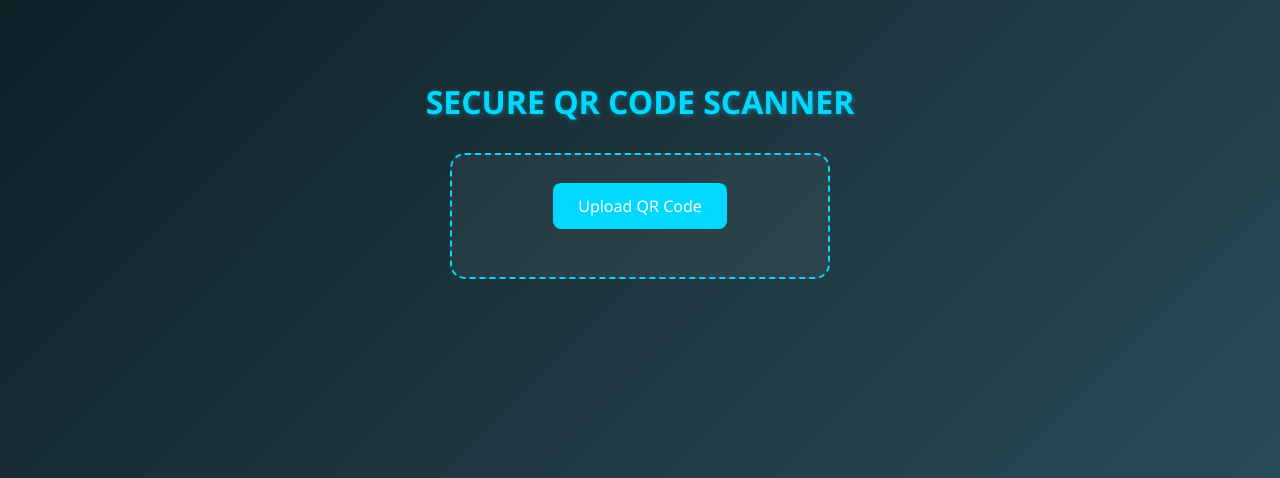
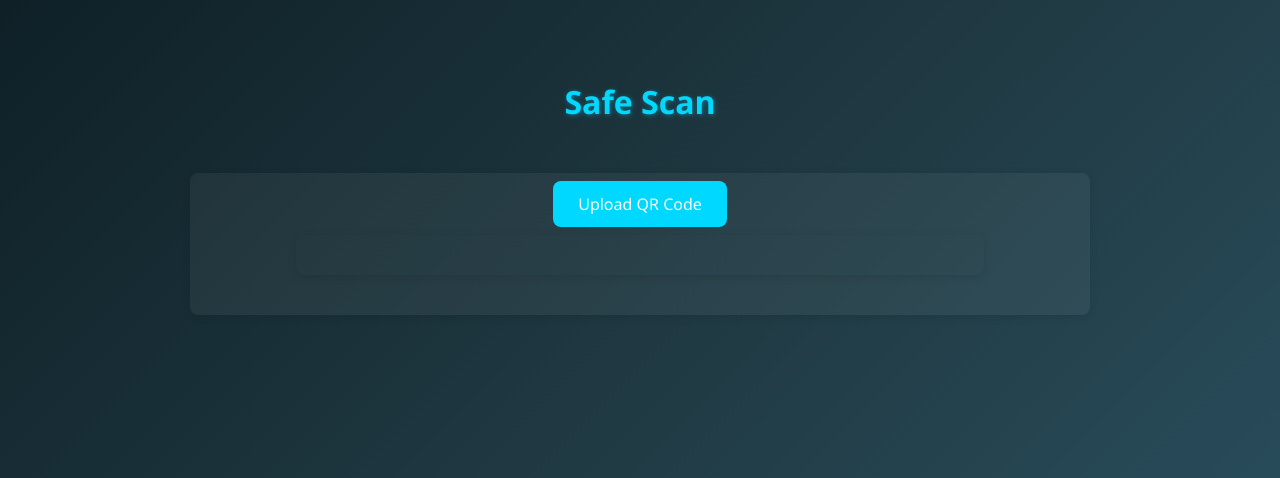
Before and after one commit to fake-botpeter17/SecureQRScanner, a Flask app: page / in a window 1280 px wide. Shown: the top 478 px of the page. Run offline with Flask 3, Linux system fonts and the light colour scheme; some libraries are stand-ins or nearby versions.

Commit message:
Finallllllllllllllll

```diff
--- a/static/script.js
+++ b/static/script.js
@@ -79,6 +79,7 @@ input.addEventListener('change', async () => {
       if (code) {
         const content = code.data;
         results.innerHTML += `<p><strong>QR Content:</strong> ${content}</p>`;
+        results.innerHTML += `<br><a href=${content}>Click Here to Open</a>`;
         if (content.startsWith('http')) {
           const analysis = analyzeURLSafety(content);
           results.innerHTML += `
@@ -87,7 +88,7 @@ input.addEventListener('change', async () => {
             <p><strong>Reason:</strong> ${analysis.reason}</p>`;
         }
         const explanationn = await getAIExplanation(content);
-        results.innerHTML += `<p><strong>AI Explainer:</strong> ${explanationn}</p>`;
+        results.innerHTML += `<br><p><strong>AI Explainer:</strong><br> ${explanationn}</p>`;
         const privacyFlags = checkPrivacyThreats(content);
         if (privacyFlags.length) {
           results.innerHTML += `<p><strong>⚠️ Privacy Alert:</strong> data fields detected: ${privacyFlags.join(', ')}</p>`;
--- a/static/style.css
+++ b/static/style.css
@@ -25,14 +25,26 @@
     z-index: 2;                      /* keep it on top */
   }
 
-  .upload-container {
-    background-color: rgba(255, 255, 255, 0.05);
+  /* .upload-container {
+
     border: 2px dashed #00d8ff;
     padding: 40px;
     border-radius: 15px;
     width: 90%;
     max-width: 380px;
     transition: 0.3s ease;
+  } */
+
+  .upload-container {
+    background-color: rgba(255, 255, 255, 0.05);
+    width: 80%;               /* Adjust the width */
+    max-width: 900px;         /* Limit maximum width */
+    margin: 20px auto;        /* Center it horizontally */
+    padding: 20px;            /* Padding for inner space */
+    /* background-color: #f8f9fa; */
+    border-radius: 8px;
+    box-shadow: 0 2px 8px rgba(0, 0, 0, 0.1);
+    font-family: 'Segoe UI', sans-serif;
   }
 
   .upload-container:hover {
@@ -77,9 +89,19 @@
     font-style: italic;
   }
 
-  .results {
+  /* .results {
     margin-top: 20px;
     text-align: left;
+  } */
+  .results {
+    width: 80%;
+    max-width: 800px;
+    margin: 20px auto;
+    padding: 20px;
+    border-radius: 8px;
+    box-shadow: 0 2px 8px rgba(0,0,0,0.1);
+    font-family: 'Segoe UI', sans-serif;
+    word-wrap: break-word;
   }
 
   #qrPreview {
--- a/templates/index.html
+++ b/templates/index.html
@@ -8,7 +8,7 @@
 </head>
 <body>
 
-  <h1>SECURE QR CODE SCANNER</h1>
+  <h1>Safe Scan</h1>
 
   <div class="upload-container">
     <label class="custom-upload" for="qrInput">Upload QR Code</label>
```
